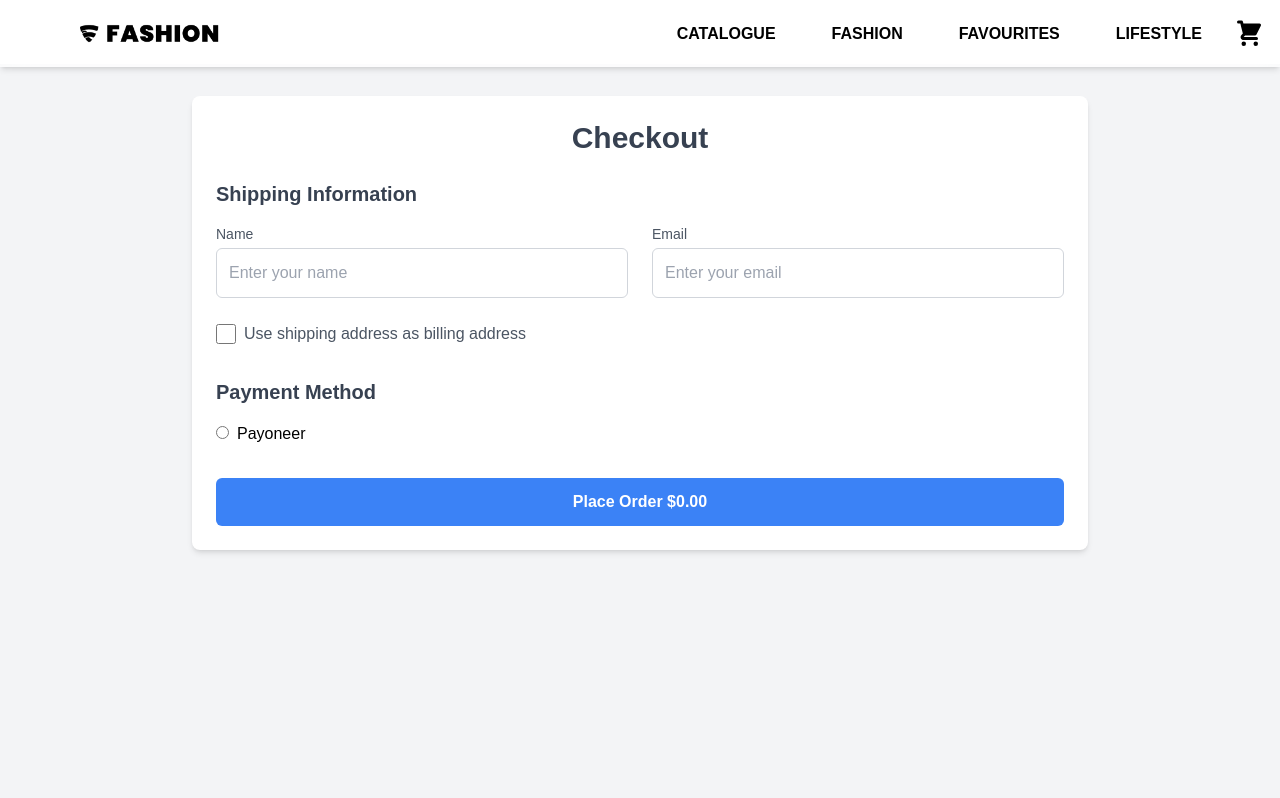
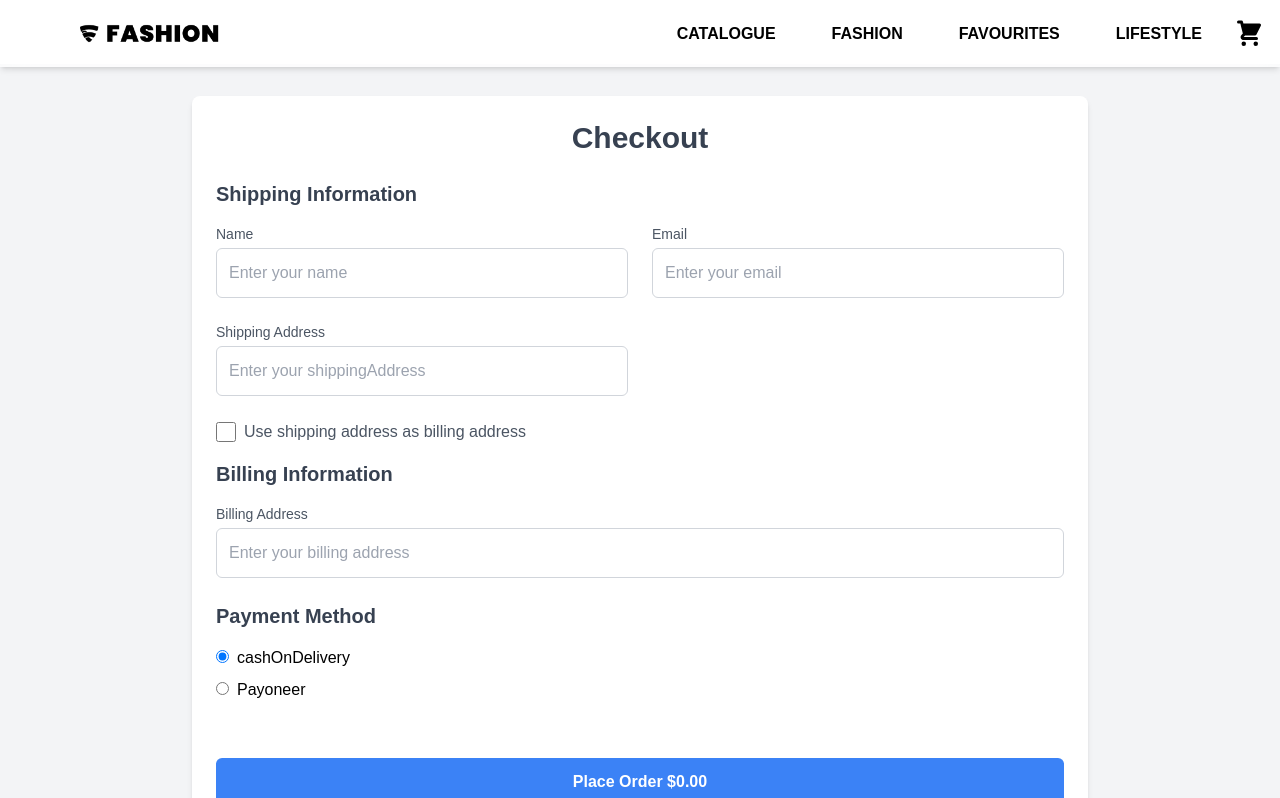
Before and after one commit to MYousuf-Codes/full-stack-nextjs-ecommerce, a Next.js app: page /checkout in a window 1280 px wide. Shown: the top 798 px of the page. Built offline with nearby package versions, Linux system fonts and the light colour scheme.

Commit message:
/checkout Updated

```diff
--- a/src/app/checkout/Checkout.tsx
+++ b/src/app/checkout/Checkout.tsx
@@ -12,24 +12,15 @@ const CheckOut: React.FC = () => {
   const [formData, setFormData] = useState({
     name: "",
     email: "",
-    address: "",
-    city: "",
-    postalCode: "",
-    country: "",
     shippingAddress: "",
     billingAddress: "",
     paymentMethod: "cashOnDelivery",
     payoneerEmail: "",
-    cardNumber: "",
-    cvc: "",
-    expiryDate: "",
-    securityCode: "",
   });
   const [useShippingAsBilling, setUseShippingAsBilling] = useState(false);
   const [isLoading, setIsLoading] = useState(false);
   const [errorMessage, setErrorMessage] = useState("");
 
-  // Handle search params for direct product checkout
   useEffect(() => {
     const product = searchParams.get("product");
     if (product) {
@@ -43,62 +34,46 @@ const CheckOut: React.FC = () => {
     }
   }, [searchParams, cart]);
 
-  // Sync billing address with shipping if the checkbox is checked
   useEffect(() => {
     if (useShippingAsBilling) {
       setFormData((prev) => ({
         ...prev,
         billingAddress: prev.shippingAddress,
-        paymentMethod: "cashOnDelivery",
       }));
     }
   }, [useShippingAsBilling]);
 
-  // Calculate total amount
   const totalAmount = checkoutItems.reduce(
     (total, item) =>
       total + (item.discountPrice || item.price || 0) * (item.quantity || 1),
     0
   );
 
-  // Handle form input changes
   const handleChange = (
     e: React.ChangeEvent<HTMLInputElement | HTMLSelectElement>
   ) => {
     const { name, value } = e.target;
     setFormData((prev) => ({ ...prev, [name]: value }));
 
-    if (name === "paymentMethod") {
-      setFormData((prev) => ({
-        ...prev,
-        payoneerEmail: "",
-        cardNumber: "",
-        cvc: "",
-        expiryDate: "",
-        securityCode: "",
-      }));
-
-      if (value === "Payoneer" || value === "creditCard") {
+    if (name === "paymentMethod" && value !== "cashOnDelivery") {
       setErrorMessage(
         useShippingAsBilling
           ? `Uncheck "Use Shipping Address as Billing Address" for ${value} payment.`
           : ""
       );
     }
-    }
   };
 
-  // Submit form
   const handleSubmit = (e: React.FormEvent) => {
     e.preventDefault();
 
-    if (
-      !formData.name ||
-      !formData.email ||
-      !formData.shippingAddress ||
-      (!useShippingAsBilling && !formData.billingAddress)
-    ) {
+    if (!formData.name || !formData.email || !formData.shippingAddress) {
       setErrorMessage("Please fill in all required fields.");
+      return;
+    }
+
+    if (!useShippingAsBilling && !formData.billingAddress) {
+      setErrorMessage("Please provide a billing address.");
       return;
     }
 
@@ -118,49 +93,35 @@ const CheckOut: React.FC = () => {
         </h1>
 
         <form onSubmit={handleSubmit}>
-          {/* Shipping Information */}
+          <section className="mb-6">
             <h2 className="text-xl font-semibold mb-4 text-gray-700">
               Shipping Information
             </h2>
-          <div className="grid grid-cols-1 sm:grid-cols-2 gap-6 mb-6">
-            {/* Name */}
-            <div>
-              <label className="block text-sm font-medium text-gray-600">
-                Name
+            <div className="grid grid-cols-1 sm:grid-cols-2 gap-6">
+              {["name", "email", "shippingAddress"].map((field) => (
+                <div key={field}>
+                  <label className="block text-sm font-medium text-gray-600 capitalize">
+                    {field.replace(/([A-Z])/g, " $1")}
                   </label>
                   <input
                     type="text"
-                name="name"
-                value={formData.name}
+                    name={field}
+                    value={formData[field]}
                     onChange={handleChange}
                     className="w-full mt-1 p-3 border border-gray-300 rounded-md focus:outline-none focus:ring-2 focus:ring-blue-500"
-                placeholder="Enter your name"
+                    placeholder={`Enter your ${field}`}
                     required
                   />
                 </div>
-            {/* Email */}
-            <div>
-              <label className="block text-sm font-medium text-gray-600">
-                Email
-              </label>
-              <input
-                type="email"
-                name="email"
-                value={formData.email}
-                onChange={handleChange}
-                className="w-full mt-1 p-3 border border-gray-300 rounded-md focus:outline-none focus:ring-2 focus:ring-blue-500"
-                placeholder="Enter your email"
-                required
-              />
+              ))}
             </div>
-          </div>
+          </section>
 
-          {/* Billing Address */}
           <div className="flex items-center gap-2 mb-4">
             <input
               type="checkbox"
               checked={useShippingAsBilling}
-              onChange={() => setUseShippingAsBilling((prev) => !prev)}
+              onChange={() => setUseShippingAsBilling(!useShippingAsBilling)}
               className="form-checkbox h-5 w-5 text-blue-500"
             />
             <label className="text-gray-600">
@@ -168,22 +129,45 @@ const CheckOut: React.FC = () => {
             </label>
           </div>
 
-          {/* Payment Method */}
-          <h2 className="text-xl font-semibold mt-8 mb-4 text-gray-700">
+          {!useShippingAsBilling && (
+            <section className="mb-6">
+              <h2 className="text-xl font-semibold mb-4 text-gray-700">
+                Billing Information
+              </h2>
+              <div>
+                <label className="block text-sm font-medium text-gray-600">
+                  Billing Address
+                </label>
+                <input
+                  type="text"
+                  name="billingAddress"
+                  value={formData.billingAddress}
+                  onChange={handleChange}
+                  className="w-full mt-1 p-3 border border-gray-300 rounded-md focus:outline-none focus:ring-2 focus:ring-blue-500"
+                  placeholder="Enter your billing address"
+                  required
+                />
+              </div>
+            </section>
+          )}
+
+          <section className="mb-6">
+            <h2 className="text-xl font-semibold mb-4 text-gray-700">
               Payment Method
             </h2>
-          <div className="space-y-4">
-            <label className="block">
+            {["cashOnDelivery", "Payoneer"].map((method) => (
+              <label key={method} className="block mb-2">
                 <input
                   type="radio"
                   name="paymentMethod"
-                value="Payoneer"
-                checked={formData.paymentMethod === "Payoneer"}
+                  value={method}
+                  checked={formData.paymentMethod === method}
                   onChange={handleChange}
                   className="mr-2"
                 />
-              Payoneer
+                {method}
               </label>
+            ))}
             {formData.paymentMethod === "Payoneer" && (
               <div className="mt-4">
                 <label className="block text-sm font-medium text-gray-600">
@@ -200,14 +184,12 @@ const CheckOut: React.FC = () => {
                 />
               </div>
             )}
-          </div>
+          </section>
 
-          {/* Error Messages */}
           {errorMessage && (
             <div className="mt-4 text-red-500 text-sm">{errorMessage}</div>
           )}
 
-          {/* Submit */}
           <button
             type="submit"
             disabled={isLoading}
--- a/src/app/checkout/page.tsx
+++ b/src/app/checkout/page.tsx
@@ -1,10 +1,6 @@
-// src/app/checkout/page.tsx
+import React from "react";
+import CheckOut from "./Checkout";
 
-import React from "react";
-import CheckOut from "./Checkout"
-
-const CheckoutPage: React.FC = () => {
-  return <CheckOut />;
-};
+const CheckoutPage: React.FC = () => <CheckOut />;
 
 export default CheckoutPage;
```
Lines whose indentation alone changed are shown as unchanged.
